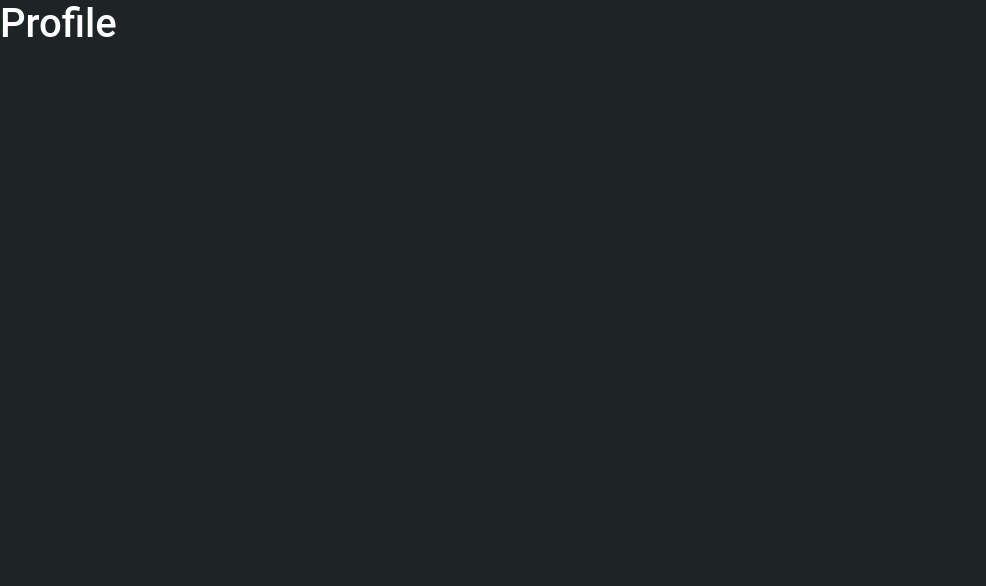
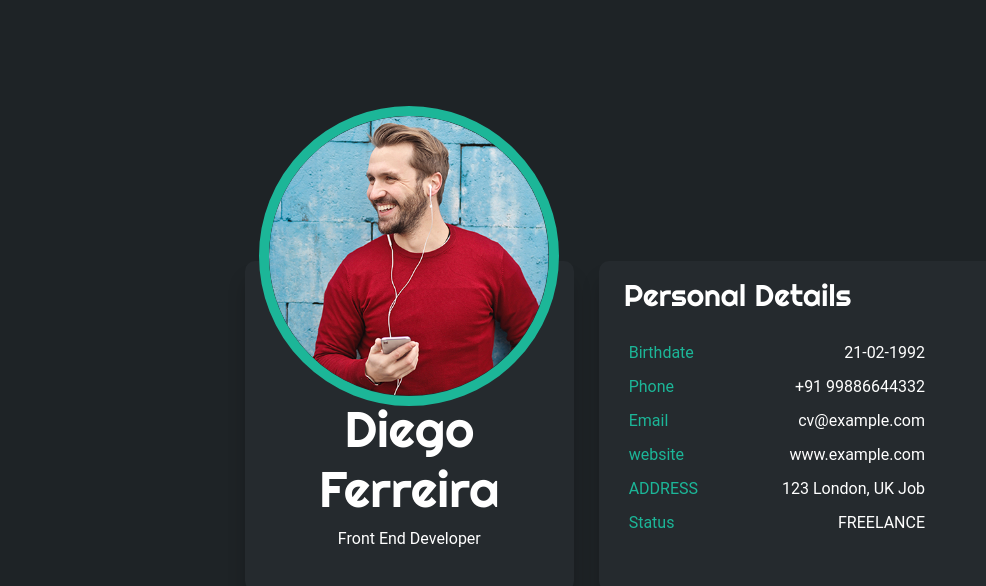
Before and after one commit to di-ferreira/teste-dna, a React (Create React App) app in the folder frontend/: page /profile in a window 1280 px wide. Shown: the top 586 px of the page, without its empty margins (0-986 px from the left). Built offline with nearby package versions, Linux system fonts and the light colour scheme.

Commit message:
create page profile

```diff
--- a/frontend/src/assets/css/styles.css
+++ b/frontend/src/assets/css/styles.css
@@ -36,8 +36,11 @@ body,
   width: 65% !important;
 }
 
+.text-color-main {
+  color: var(--mainColor) !important;
+}
+
 .title-custom {
-  color: var(--white) !important;
   text-align: center;
   font-family: "Righteous", cursive;
   font-size: 50px;
@@ -180,6 +183,95 @@ label.input-custom {
   background-color: var(--mainWarning);
 }
 
+.card-profile,
+.card-profile-info {
+  background-color: var(--mediumDark);
+  display: flex;
+  padding: 0 10px 20px 10px;
+  box-shadow: 0px 18px 18px 0 rgb(0 0 0 / 20%);
+  border-radius: 10px;
+  -webkit-border-radius: 10px;
+  -moz-border-radius: 10px;
+  -ms-border-radius: 10px;
+  -o-border-radius: 10px;
+}
+
+.card-profile-info {
+  width: 600px;
+  height: 330px;
+  margin-top: 50px !important;
+  margin-left: 25px;
+  flex-direction: column;
+  align-items: flex-start;
+}
+
+.card-profile-info .title-custom {
+  font-size: 30px;
+  display: block;
+  margin-left: 15px;
+}
+
+.card-profile-info-details {
+  list-style: none;
+  margin: 10px 0 0 0;
+  padding: 0 100px 0 20px;
+  width: 100%;
+}
+
+.card-profile-info-details li {
+  display: flex;
+  justify-content: space-between;
+  margin: 10px 0;
+}
+
+.card-profile-info-details span {
+  color: var(--mainColor);
+  margin-right: 10px;
+}
+.card-profile .title-custom {
+  margin-top: 45% !important;
+}
+
+.card-profile {
+  position: relative;
+  width: 450px;
+  height: 330px;
+  margin-top: 50px;
+  flex-direction: column;
+  align-items: center;
+}
+
+.card-profile .profile-content-image {
+  position: absolute;
+  width: 300px;
+  height: 300px;
+  top: -155px;
+  padding: 0;
+  overflow: hidden;
+  border: solid 10px var(--mainColor);
+  border-radius: 50%;
+  -webkit-border-radius: 50%;
+  -moz-border-radius: 50%;
+  -ms-border-radius: 50%;
+  -o-border-radius: 50%;
+}
+
+.card-profile .profile-content-image img {
+  width: 100%;
+}
+
+.card-profile-container .title-custom::after,
+.card-profile-container .title-custom::before {
+  display: none;
+}
+
+.card-profile-container {
+  width: 800px;
+  height: auto;
+  padding: 25px 5px;
+  margin: 150px 0;
+}
+
 .input-custom .input-custom-file {
   cursor: pointer;
   display: block;
--- a/frontend/src/pages/Profile/index.tsx
+++ b/frontend/src/pages/Profile/index.tsx
@@ -1,5 +1,45 @@
+import ImageProfile from "../../assets/img/hero.png";
 function Profile() {
-  return <h1>Profile</h1>;
+  return (
+    <div className="justify-content-center d-flex w-100 h100">
+      <div className="d-flex align-items-center pb-4 card-profile-container">
+        <div className="card-profile">
+          <div className="profile-content-image">
+            <img src={ImageProfile} alt="Profile" />
+          </div>
+          <h1 className="title-custom mt-3">Diego Ferreira</h1>
+          <p>Front End Developer</p>
+        </div>
+        <div className="card-profile-info mt-4">
+          <h3 className="title-custom mt-3"> Personal Details </h3>
+          <ul className="card-profile-info-details">
+            <li>
+              <span>Birthdate</span>
+              21-02-1992
+            </li>
+            <li>
+              <span>Phone</span>
+              +91 99886644332
+            </li>
+            <li>
+              <span>Email</span>
+              cv@example.com
+            </li>
+            <li>
+              <span> website</span>www.example.com
+            </li>
+            <li>
+              <span>ADDRESS</span>
+              123 London, UK Job
+            </li>
+            <li>
+              <span>Status</span> FREELANCE
+            </li>
+          </ul>
+        </div>
+      </div>
+    </div>
+  );
 }
 
 export default Profile;
```
